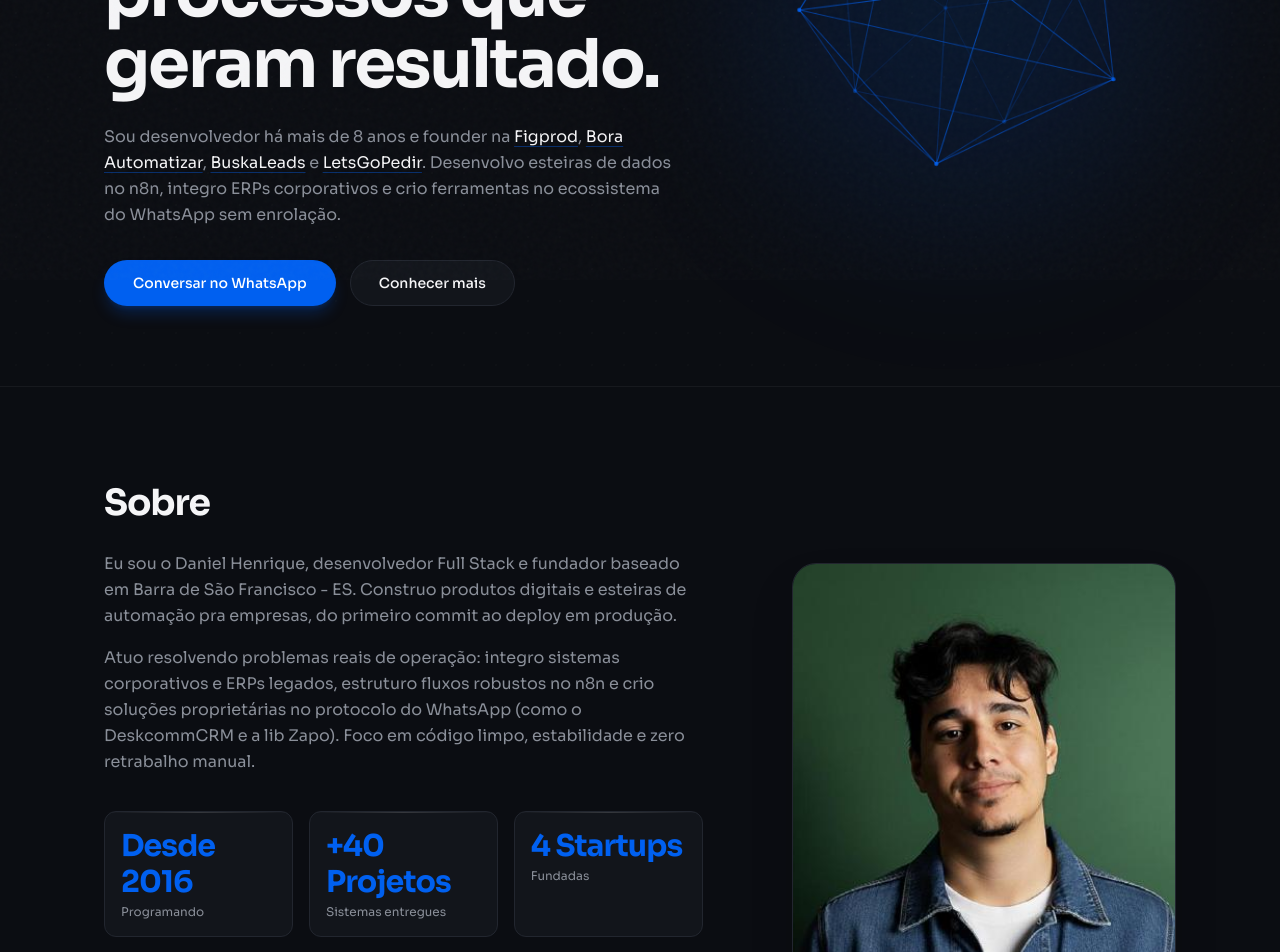
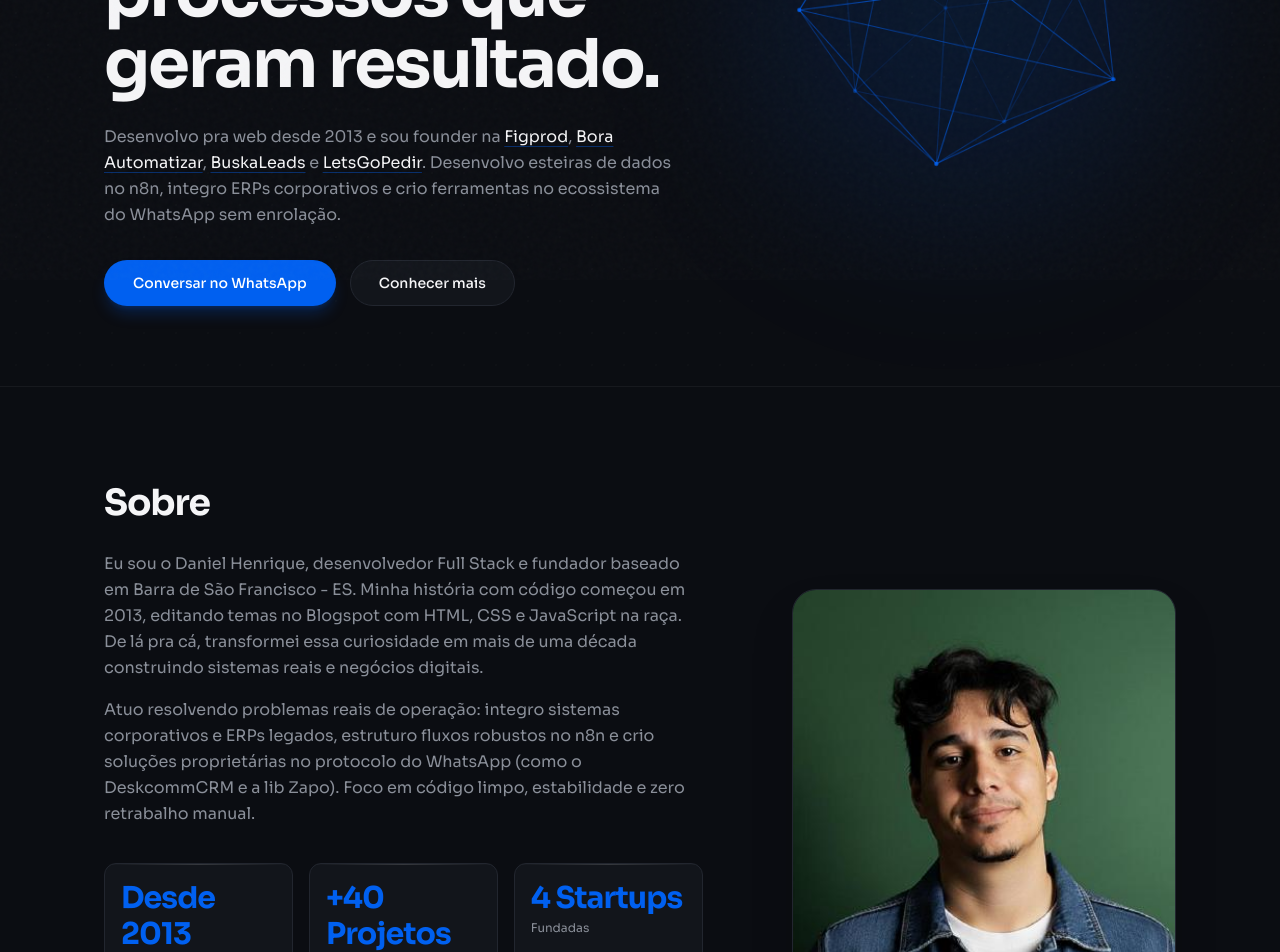
Before and after one commit to eudanielhenrique/phdanielhenrique.com.br, a Next.js app: page / in a window 1280 px wide. Shown: the part 520-1472 px from the top of the page. Built offline with nearby package versions, Linux system fonts and the light colour scheme.

Commit message:
feat(story): update timeline to 2013 incorporating authentic Blogspot origins

```diff
--- a/src/app/layout.tsx
+++ b/src/app/layout.tsx
@@ -16,7 +16,7 @@
     template: "%s | Daniel Henrique",
   },
   description:
-    "Dev Full Stack há mais de 8 anos e founder (Figprod, Bora Automatizar). Crio sistemas, esteiras no n8n, agentes de IA e integrações de ERPs e WhatsApp.",
+    "Dev Full Stack desde 2013 e founder (Figprod, Bora Automatizar). Crio sistemas, esteiras no n8n, agentes de IA e integrações de ERPs e WhatsApp.",
   keywords: [
     "Daniel Henrique",
     "phdanielhenrique",
@@ -49,14 +49,14 @@
     url: "https://phdanielhenrique.com.br",
     title: "Daniel Henrique | Dev Full Stack & Automação n8n",
     description:
-      "Dev Full Stack há mais de 8 anos e founder (Figprod, Bora Automatizar). Crio sistemas, esteiras no n8n, agentes de IA e integrações de ERPs e WhatsApp.",
+      "Dev Full Stack desde 2013 e founder (Figprod, Bora Automatizar). Crio sistemas, esteiras no n8n, agentes de IA e integrações de ERPs e WhatsApp.",
     siteName: "Daniel Henrique",
   },
   twitter: {
     card: "summary_large_image",
     title: "Daniel Henrique | Dev Full Stack & Automação n8n",
     description:
-      "Dev Full Stack há mais de 8 anos e founder (Figprod, Bora Automatizar). Crio sistemas, esteiras no n8n, agentes de IA e integrações de ERPs e WhatsApp.",
+      "Dev Full Stack desde 2013 e founder (Figprod, Bora Automatizar). Crio sistemas, esteiras no n8n, agentes de IA e integrações de ERPs e WhatsApp.",
     creator: "@phdanielhenrque",
   },
   robots: {
@@ -135,7 +135,7 @@
         "Desenvolvimento Full Stack",
       ],
       description:
-        "Desenvolvedor há mais de 8 anos e founder na Figprod, Bora Automatizar, BuskaLeads e LetsGoPedir. Desenvolvo esteiras de dados no n8n, integro ERPs corporativos e crio ferramentas no ecossistema do WhatsApp.",
+        "Desenvolvedor desde 2013 e founder na Figprod, Bora Automatizar, BuskaLeads e LetsGoPedir. Desenvolvo esteiras de dados no n8n, integro ERPs corporativos e crio ferramentas no ecossistema do WhatsApp.",
     },
     {
       "@type": "WebSite",
--- a/src/app/opengraph-image.tsx
+++ b/src/app/opengraph-image.tsx
@@ -125,7 +125,7 @@
               margin: 0,
             }}
           >
-            Fundador de 4 startups e desenvolvedor há mais de 8 anos conectando sistemas corporativos e ecossistema WhatsApp.
+            Fundador de 4 startups e desenvolvedor na web desde 2013 conectando sistemas corporativos e ecossistema WhatsApp.
           </p>
 
           {/* Explicit Conversion CTA Button */}
@@ -190,7 +190,7 @@
           >
             <span>+40 Projetos</span>
             <span>•</span>
-            <span>Desde 2016</span>
+            <span>Desde 2013</span>
             <span>•</span>
             <span>Barra de São Francisco - ES</span>
           </div>
--- a/src/components/About.tsx
+++ b/src/components/About.tsx
@@ -30,7 +30,8 @@
             <div className="space-y-4 text-sm sm:text-base text-[#8A8F99] leading-relaxed">
               <p>
                 Eu sou o Daniel Henrique, desenvolvedor Full Stack e fundador baseado em Barra de São Francisco - ES.
-                Construo produtos digitais e esteiras de automação pra empresas, do primeiro commit ao deploy em produção.
+                Minha história com código começou em 2013, editando temas no Blogspot com HTML, CSS e JavaScript na raça.
+                De lá pra cá, transformei essa curiosidade em mais de uma década construindo sistemas reais e negócios digitais.
               </p>
               <p>
                 Atuo resolvendo problemas reais de operação: integro sistemas corporativos e ERPs legados,
@@ -43,9 +44,9 @@
             <div className="grid grid-cols-3 gap-4 pt-2 pb-4">
               <div className="card-hairline p-4 rounded-xl bg-[#12151B] border border-[#22262F]">
                 <div className="font-display text-2xl sm:text-3xl font-bold text-[#0060F0] tracking-tight">
-                  Desde 2016
+                  Desde 2013
                 </div>
-                <div className="text-xs text-[#8A8F99] mt-1">Programando</div>
+                <div className="text-xs text-[#8A8F99] mt-1">No código</div>
               </div>
 
               <div className="card-hairline p-4 rounded-xl bg-[#12151B] border border-[#22262F]">
--- a/src/components/Hero.tsx
+++ b/src/components/Hero.tsx
@@ -26,7 +26,7 @@
             </h1>
 
             <p className="text-sm sm:text-base text-[#8A8F99] leading-relaxed max-w-xl font-normal">
-              Sou desenvolvedor há mais de 8 anos e founder na{" "}
+              Desenvolvo pra web desde 2013 e sou founder na{" "}
               <a
                 href="https://figprod.com.br"
                 target="_blank"
```
Also changed, not shown: public/llms.txt.
